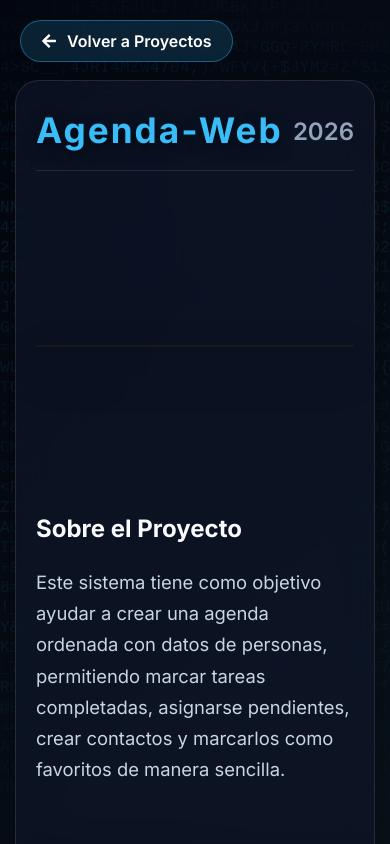
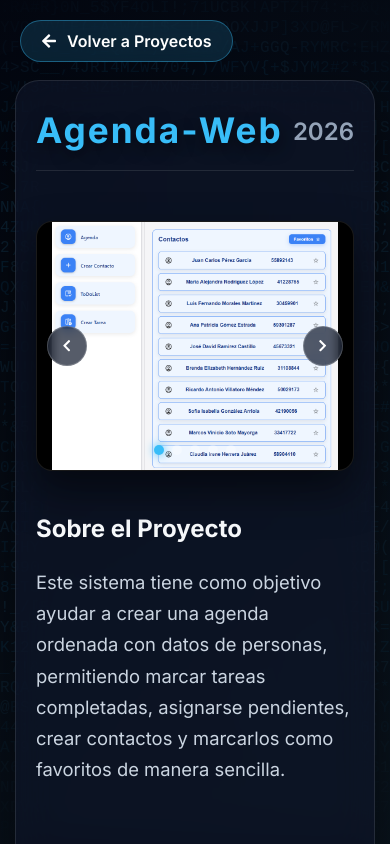
Before and after one commit to SERV-DRV/PortafolioWeb, a React (Vite) app: page /projects/1 in a window 390 px wide. Shown: the top 844 px of the page. Built offline with nearby package versions, Linux system fonts and the light colour scheme.

Commit message:
fix: prevenir que el carrusel de imagenes se encoja a 0px en movil por flex-shrink

```diff
--- a/src/features/projects/pages/ProjectDetailsPage.css
+++ b/src/features/projects/pages/ProjectDetailsPage.css
@@ -251,7 +251,9 @@
   }
 
   .details-media-section {
-    height: 300px;
+    flex: none;
+    width: 100%;
+    height: 250px;
     min-height: 250px;
   }
 
```
